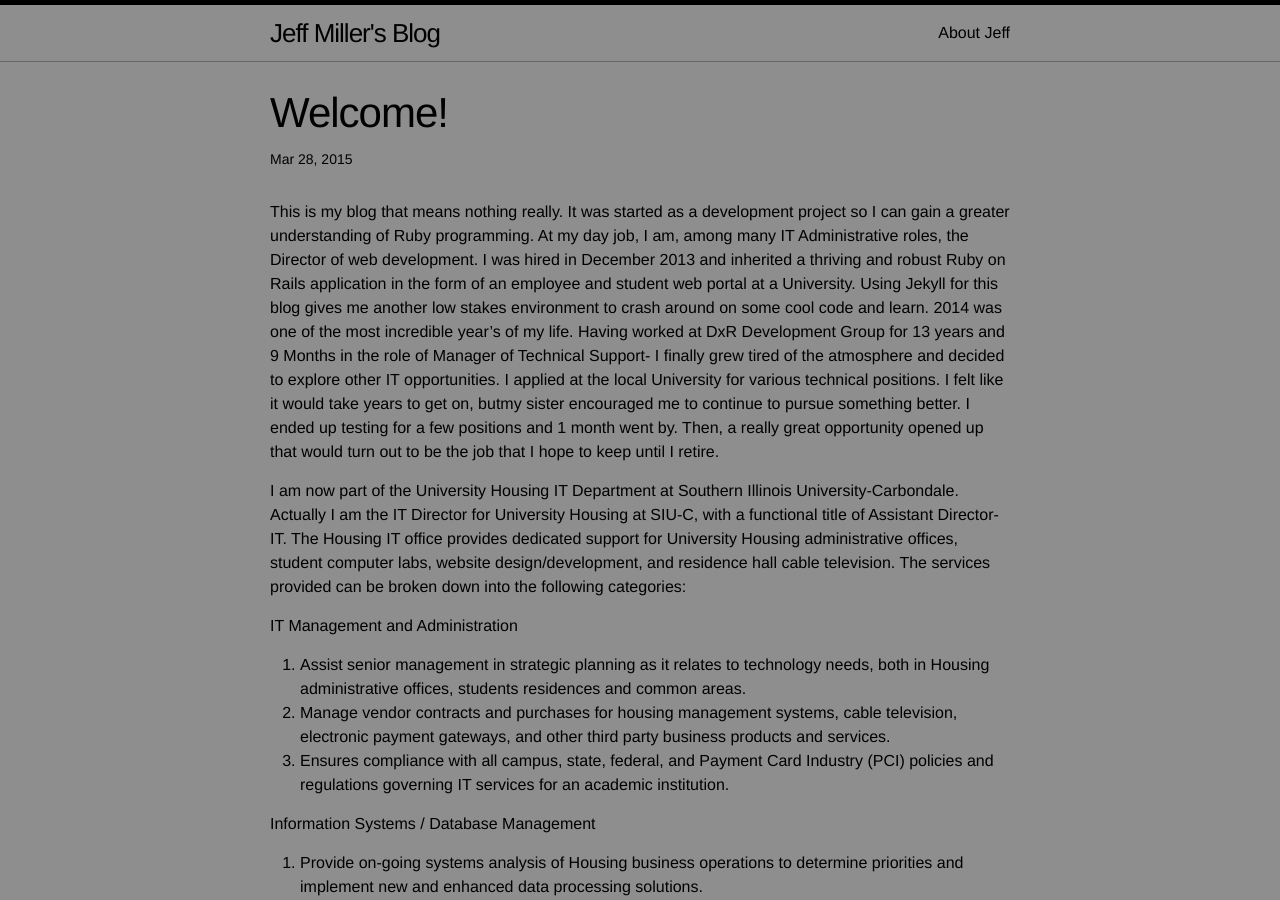
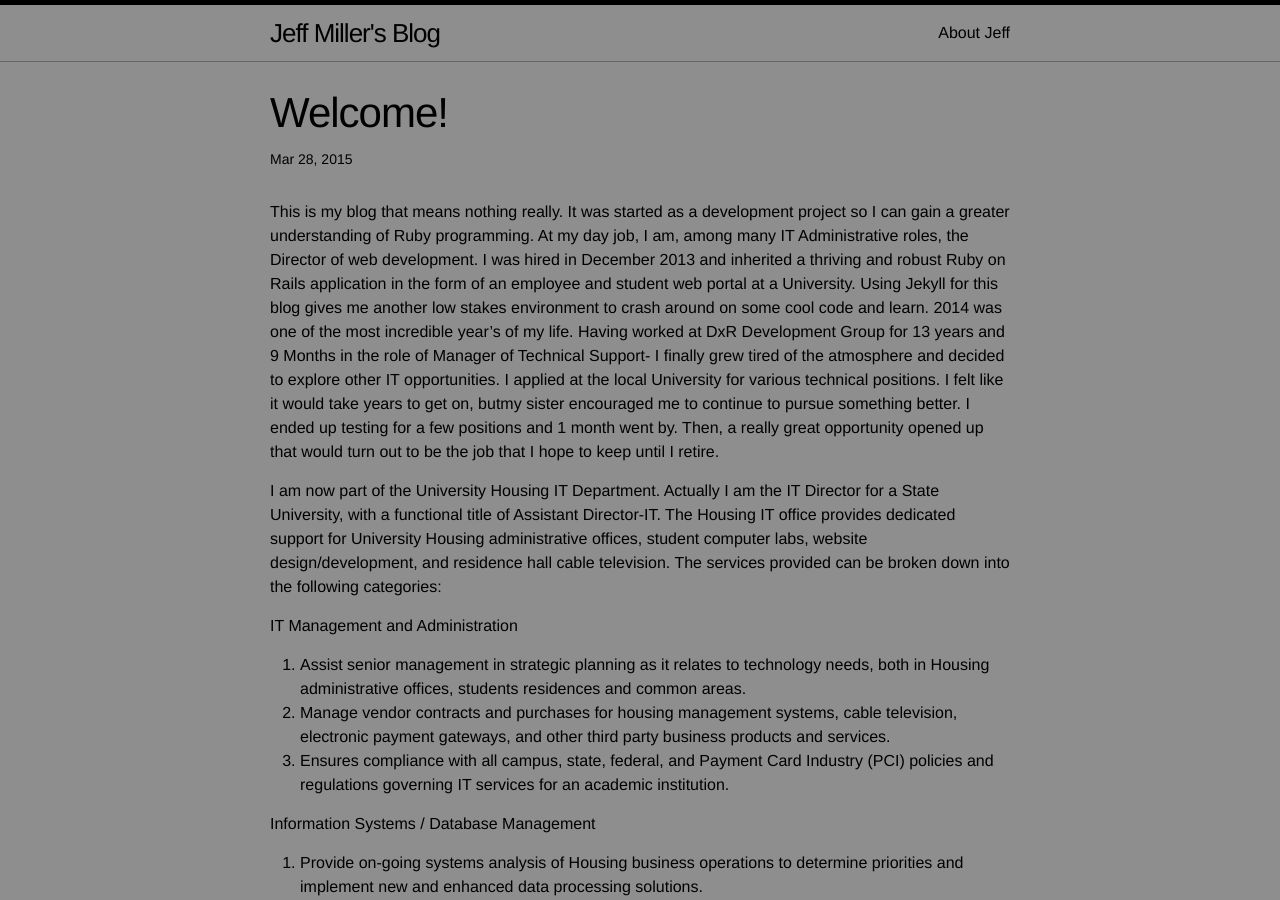
Before and after one commit to jmiller70/jmiller70.github.io, a Jekyll site: the page built from _posts/2015-03-28-welcome-to-jekyll.markdown, in a window 1280 px wide and 900 px high. Built offline with Jekyll 4.4.1, drawn with Linux system fonts in a browser that asks for light colours.

Commit message:
Update 2015-03-28-welcome-to-jekyll.markdown

```diff
--- a/_posts/2015-03-28-welcome-to-jekyll.markdown
+++ b/_posts/2015-03-28-welcome-to-jekyll.markdown
@@ -20,19 +20,12 @@ to pursue something better.  I ended up testing for a few positions and 1 month
 went by. Then, a really  great opportunity opened up that would turn out to be
 the job that I hope to keep until I retire.
 
- I am now part of the University Housing IT Department at Southern Illinois
-University-Carbondale.  Actually I am the IT Director for University Housing at
-SIU-C, with a functional title of Assistant Director-IT.
+ I am now part of the University Housing IT Department.  Actually I am the IT
+ Director for a State University, with a functional title of Assistant Director-IT.
   The Housing IT office provides dedicated support for University Housing
 administrative offices, student computer labs, website design/development, and
 residence hall cable television. The services provided can be broken down into
 the following categories:
-
-
-
-
-
-
 
 IT Management and Administration
 1.	Assist senior management in strategic planning as it relates to technology needs, both in Housing              administrative offices, students residences and common areas.
```
